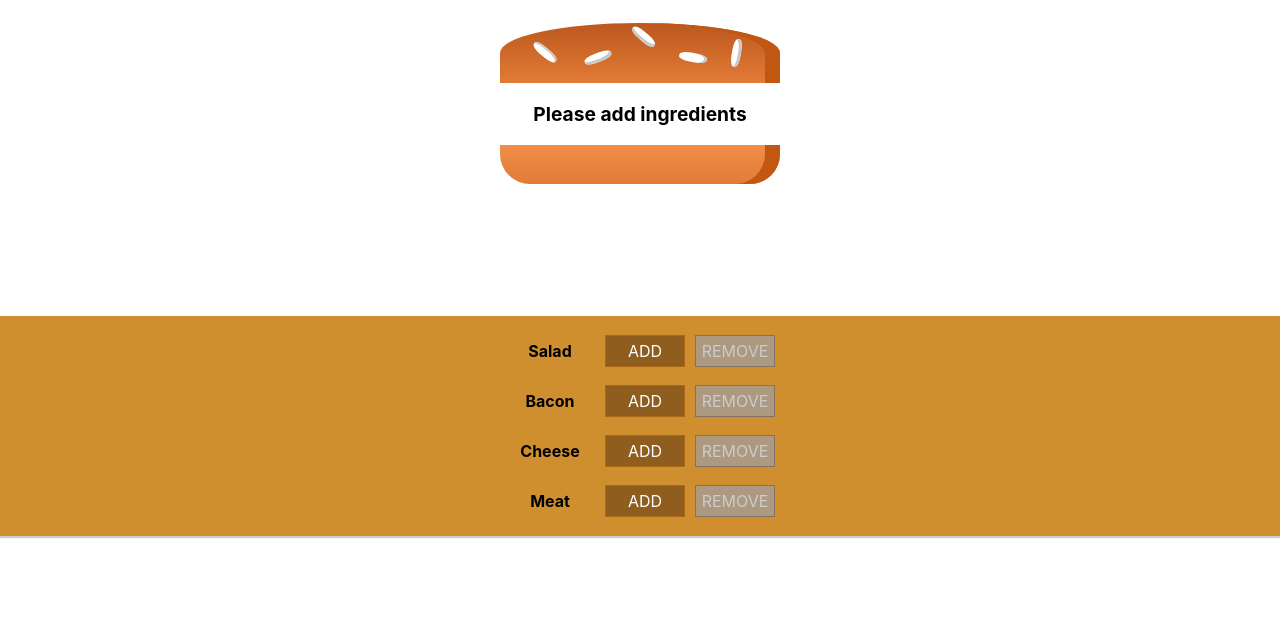
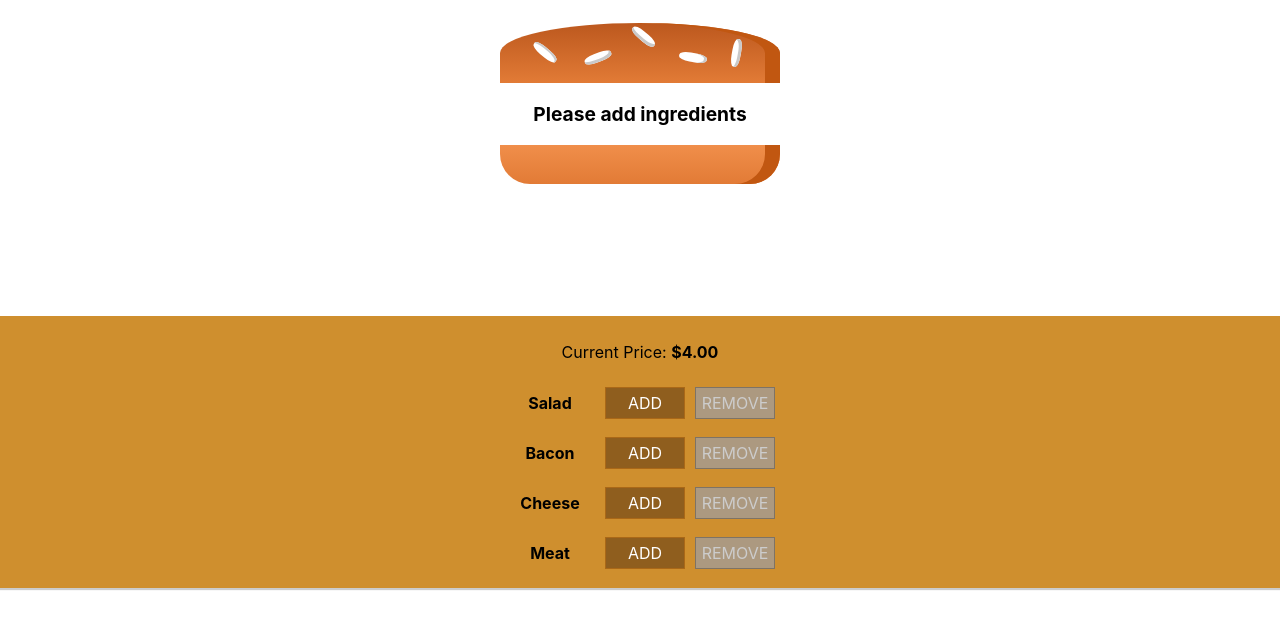
Before and after one commit to jerni81/burger-builder, a React (Create React App) app in the folder burger-builder/: page / in a window 1280 px wide. Shown: the top 628 px of the page. Built offline with nearby package versions, Linux system fonts and the light colour scheme.

Commit message:
price rendering

```diff
--- a/burger-builder/src/components/Burger/BuildControls/BuildControls.js
+++ b/burger-builder/src/components/Burger/BuildControls/BuildControls.js
@@ -11,6 +11,7 @@
 
 const buildControls = (props) => (
   <div className="BuildControls">
+    <p>Current Price: <strong>${props.price.toFixed(2)}</strong></p>
     {controls.map(ctrl => (
       <BuildControl
       key={ctrl.label}
--- a/burger-builder/src/containers/BurgerBuilder/BurgerBuilder.js
+++ b/burger-builder/src/containers/BurgerBuilder/BurgerBuilder.js
@@ -63,7 +63,8 @@
         <BuildControls
           ingredientAdded={this.addIngredientHandler}
           ingredientRemoved={this.removeIngredientHandler}
-          disabled={disabledInfo}/>
+          disabled={disabledInfo}
+          price={this.state.totalPrice}/>
       </Aux>
     )
   }
```
